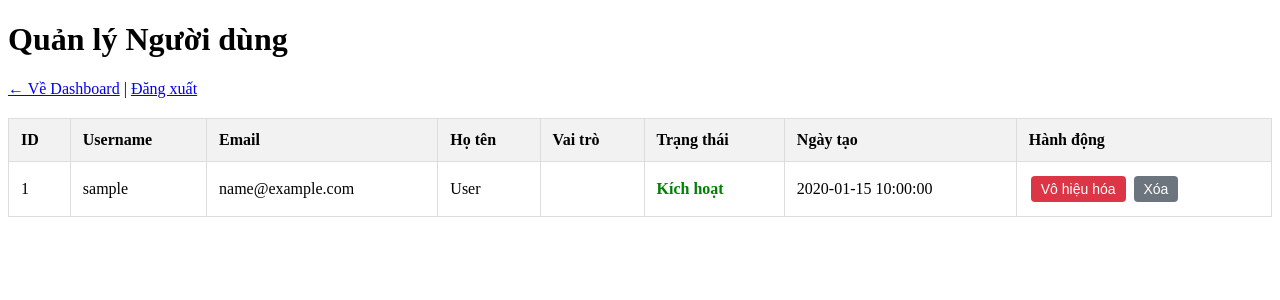
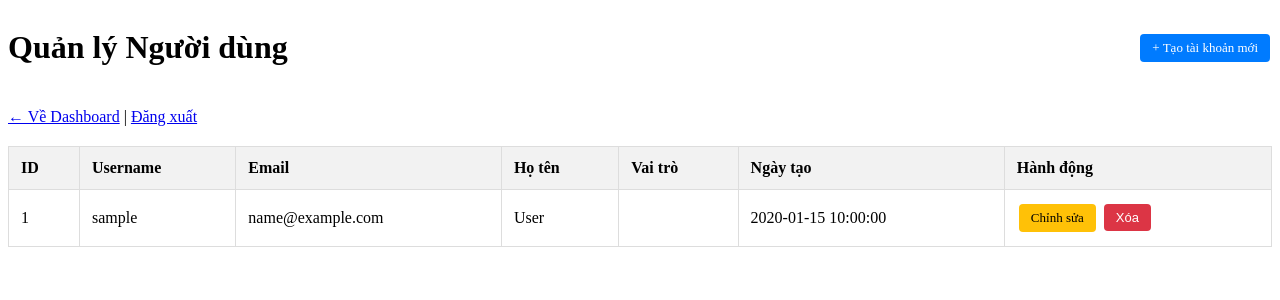
Before and after one commit to Lovefjve/BTLCNW_WebsiteOnlinecourse-MVC-, a PHP site: the page made by views/admin/users/manage.php in a window 1280 px wide. Shown: the top 300 px of the page. Run offline with PHP 8.4, Linux system fonts and the light colour scheme; the template is opened without the code that fills it: most values are stand-ins (such as "Sample title", 1, 10 or a date in 2020); some libraries are stand-ins or nearby versions.

Commit message:
fix chỉnh sửa tài khoản trong admin

```diff
--- a/views/admin/dashboard.php
+++ b/views/admin/dashboard.php
@@ -16,7 +16,7 @@
 
         <h2>Chức năng Quản lý</h2>
         <ul>
-            <li><a href="<?php echo BASE_URL; ?>/admin/users">Quản lý người dùng</a> - Xem, kích hoạt, vô hiệu hóa, xóa người dùng</li>
+            <li><a href="<?php echo BASE_URL; ?>/admin/users">Quản lý người dùng</a> - Xem, thêm, chỉnh sửa, xóa người dùng</li>
         </ul>
 
         <p><a href="<?php echo BASE_URL; ?>/auth/logout">Đăng xuất</a></p>
--- a/views/admin/users/manage.php
+++ b/views/admin/users/manage.php
@@ -27,23 +27,25 @@
             background-color: #f5f5f5;
         }
         .btn {
-            padding: 5px 10px;
+            padding: 6px 12px;
             margin: 2px;
             border: none;
             border-radius: 4px;
             cursor: pointer;
-            font-size: 14px;
+            font-size: 13px;
+            text-decoration: none;
+            display: inline-block;
         }
-        .btn-activate {
-            background-color: #28a745;
+        .btn-create {
+            background-color: #007bff;
             color: white;
         }
-        .btn-deactivate {
-            background-color: #dc3545;
-            color: white;
+        .btn-edit {
+            background-color: #ffc107;
+            color: black;
         }
         .btn-delete {
-            background-color: #6c757d;
+            background-color: #dc3545;
             color: white;
         }
         .btn:hover {
@@ -66,12 +68,40 @@
         .role-2 {
             background-color: #f3e5f5;
         }
+        .header {
+            display: flex;
+            justify-content: space-between;
+            align-items: center;
+            margin-bottom: 20px;
+        }
+        .success-message {
+            background-color: #d4edda;
+            color: #155724;
+            border: 1px solid #c3e6cb;
+            padding: 12px;
+            border-radius: 4px;
+            margin-bottom: 15px;
+        }
     </style>
 </head>
 <body>
     <div class="container">
-        <h1>Quản lý Người dùng</h1>
+        <div class="header">
+            <h1>Quản lý Người dùng</h1>
+            <a href="<?php echo BASE_URL; ?>/admin/createUser" class="btn btn-create">+ Tạo tài khoản mới</a>
+        </div>
+
         <p><a href="<?php echo BASE_URL; ?>/admin/dashboard">← Về Dashboard</a> | <a href="<?php echo BASE_URL; ?>/auth/logout">Đăng xuất</a></p>
+
+        <?php if (isset($_GET['success'])): ?>
+            <?php if ($_GET['success'] === 'created'): ?>
+                <div class="success-message">Tạo tài khoản thành công!</div>
+            <?php elseif ($_GET['success'] === 'updated'): ?>
+                <div class="success-message">Cập nhật tài khoản thành công!</div>
+            <?php elseif ($_GET['success'] === 'deleted'): ?>
+                <div class="success-message">Xóa tài khoản thành công!</div>
+            <?php endif; ?>
+        <?php endif; ?>
 
         <?php if (!empty($users)): ?>
             <table>
@@ -82,7 +112,6 @@
                         <th>Email</th>
                         <th>Họ tên</th>
                         <th>Vai trò</th>
-                        <th>Trạng thái</th>
                         <th>Ngày tạo</th>
                         <th>Hành động</th>
                     </tr>
@@ -94,8 +123,6 @@
                         elseif ($u['role'] == 1) $roleText = 'Giảng viên';
                         elseif ($u['role'] == 2) $roleText = 'Admin';
 
-                        $statusClass = ($u['status'] ?? 'active') === 'active' ? 'status-active' : 'status-inactive';
-                        $statusText = ($u['status'] ?? 'active') === 'active' ? 'Kích hoạt' : 'Vô hiệu hóa';
                         $roleClass = 'role-' . $u['role'];
                     ?>
                         <tr class="<?php echo $roleClass; ?>">
@@ -104,19 +131,9 @@
                             <td><?php echo htmlspecialchars($u['email']); ?></td>
                             <td><?php echo htmlspecialchars($u['fullname']); ?></td>
                             <td><?php echo $roleText; ?></td>
-                            <td class="<?php echo $statusClass; ?>"><?php echo $statusText; ?></td>
-                            <td><?php echo htmlspecialchars($u['created_at']); ?></td>
+                            <td><?php echo htmlspecialchars($u['created_at'] ?? 'N/A'); ?></td>
                             <td>
-                                <form method="POST" style="display: inline;">
-                                    <input type="hidden" name="user_id" value="<?php echo $u['id']; ?>">
-                                    <?php if (($u['status'] ?? 'active') === 'active'): ?>
-                                        <input type="hidden" name="status" value="inactive">
-                                        <button type="submit" class="btn btn-deactivate" formaction="<?php echo BASE_URL; ?>/admin/updateUserStatus">Vô hiệu hóa</button>
-                                    <?php else: ?>
-                                        <input type="hidden" name="status" value="active">
-                                        <button type="submit" class="btn btn-activate" formaction="<?php echo BASE_URL; ?>/admin/updateUserStatus">Kích hoạt</button>
-                                    <?php endif; ?>
-                                </form>
+                                <a href="<?php echo BASE_URL; ?>/admin/editUser?id=<?php echo $u['id']; ?>" class="btn btn-edit">Chỉnh sửa</a>
                                 <form method="POST" action="<?php echo BASE_URL; ?>/admin/deleteUser" style="display: inline;" onsubmit="return confirm('Bạn chắc chắn muốn xóa người dùng này?');">
                                     <input type="hidden" name="user_id" value="<?php echo $u['id']; ?>">
                                     <button type="submit" class="btn btn-delete">Xóa</button>
```
Also changed, not shown: controllers/AdminController.php (+9 -50 lines), index.php (+3 -4 lines), models/User.php (+7 -1 lines), views/admin/users/edit.php (+7 -7 lines).
